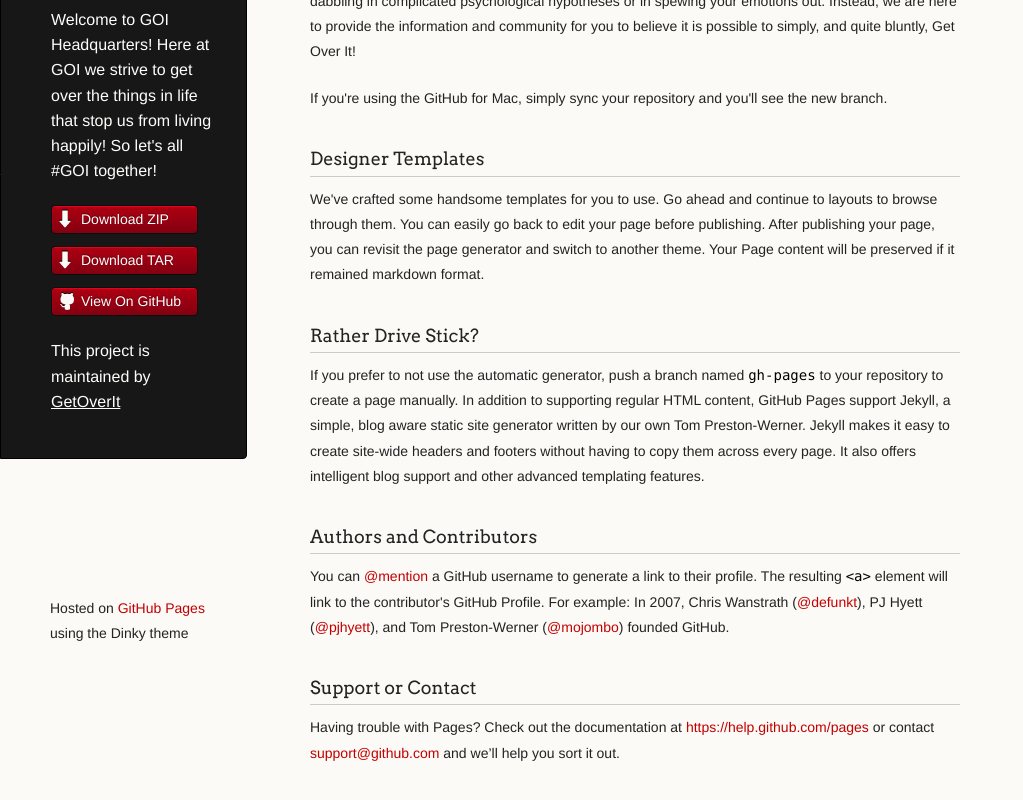
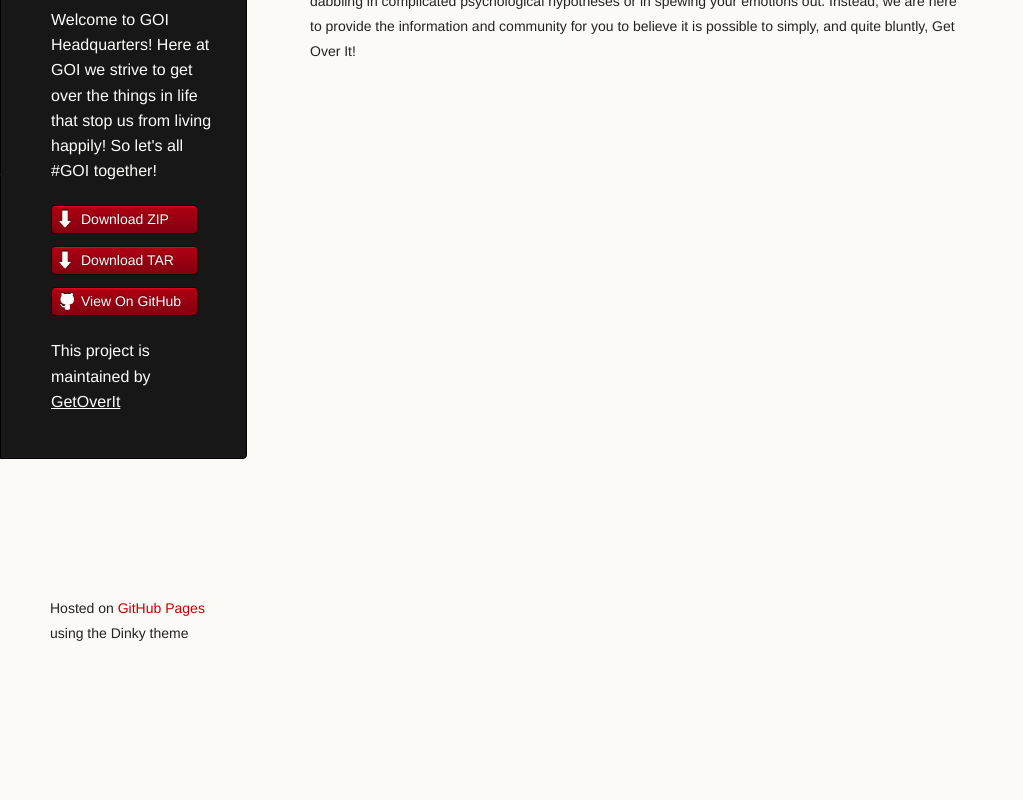
Before and after one commit to GetOverIt/hq, a plain HTML site: page index.html in a window 1280 px wide. Shown: the part 122-922 px from the top of the page, without its empty margins (0-1023 px from the left). After the commit the page ends 800 px from the top, so only its background shows below. Drawn offline with Linux system fonts and the light colour scheme.

Commit message:
Update index.html

```diff
--- a/index.html
+++ b/index.html
@@ -34,28 +34,6 @@
 <a id="welcome-to-github-pages" class="anchor" href="#welcome-to-github-pages" aria-hidden="true"><span class="octicon octicon-link"></span></a>Welcome to Get Over It Headquarters!</h3>
 
 <p>Here at Get Over It headquarters, we operate around a simple core philosophy; there is no use in dabbling in complicated psychological hypotheses or in spewing your emotions out. Instead, we are here to provide the information and community for you to believe it is possible to simply, and quite bluntly, Get Over It!</p>
-
-<p>If you're using the GitHub for Mac, simply sync your repository and you'll see the new branch.</p>
-
-<h3>
-<a id="designer-templates" class="anchor" href="#designer-templates" aria-hidden="true"><span class="octicon octicon-link"></span></a>Designer Templates</h3>
-
-<p>We've crafted some handsome templates for you to use. Go ahead and continue to layouts to browse through them. You can easily go back to edit your page before publishing. After publishing your page, you can revisit the page generator and switch to another theme. Your Page content will be preserved if it remained markdown format.</p>
-
-<h3>
-<a id="rather-drive-stick" class="anchor" href="#rather-drive-stick" aria-hidden="true"><span class="octicon octicon-link"></span></a>Rather Drive Stick?</h3>
-
-<p>If you prefer to not use the automatic generator, push a branch named <code>gh-pages</code> to your repository to create a page manually. In addition to supporting regular HTML content, GitHub Pages support Jekyll, a simple, blog aware static site generator written by our own Tom Preston-Werner. Jekyll makes it easy to create site-wide headers and footers without having to copy them across every page. It also offers intelligent blog support and other advanced templating features.</p>
-
-<h3>
-<a id="authors-and-contributors" class="anchor" href="#authors-and-contributors" aria-hidden="true"><span class="octicon octicon-link"></span></a>Authors and Contributors</h3>
-
-<p>You can <a href="https://github.com/blog/821" class="user-mention">@mention</a> a GitHub username to generate a link to their profile. The resulting <code>&lt;a&gt;</code> element will link to the contributor's GitHub Profile. For example: In 2007, Chris Wanstrath (<a href="https://github.com/defunkt" class="user-mention">@defunkt</a>), PJ Hyett (<a href="https://github.com/pjhyett" class="user-mention">@pjhyett</a>), and Tom Preston-Werner (<a href="https://github.com/mojombo" class="user-mention">@mojombo</a>) founded GitHub.</p>
-
-<h3>
-<a id="support-or-contact" class="anchor" href="#support-or-contact" aria-hidden="true"><span class="octicon octicon-link"></span></a>Support or Contact</h3>
-
-<p>Having trouble with Pages? Check out the documentation at <a href="https://help.github.com/pages">https://help.github.com/pages</a> or contact <a href="mailto:support@github.com">support@github.com</a> and we’ll help you sort it out.</p>
       </section>
       <footer>
         <p><small>Hosted on <a href="https://pages.github.com">GitHub Pages</a> using the Dinky theme</small></p>
```
